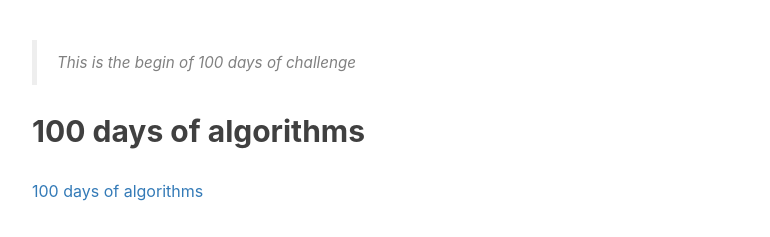
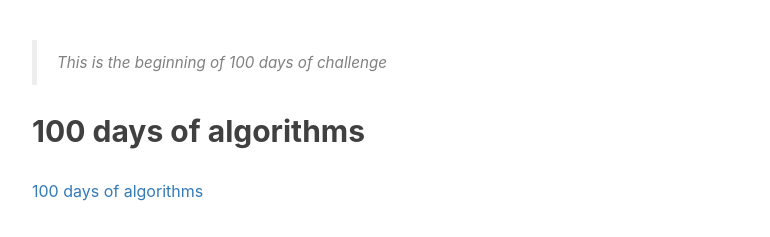
Before and after one commit to einhep/einhep.github.io, a Jekyll site: the page built from _posts/2018-08-13-100daysofchallenge.md, in a window 1280 px wide. Shown: the part 523-760 px from the top of the page, without its empty margins (233-1003 px from the left). Built offline with Jekyll 4.4.1, drawn with Linux system fonts in a browser that asks for light colours; nearby versions of some CDN libraries; comment, search, counter and statistics services are not loaded.

Commit message:
Update 2018-08-13-100daysofchallenge.md
begin to beginning

```diff
--- a/_posts/2018-08-13-100daysofchallenge.md
+++ b/_posts/2018-08-13-100daysofchallenge.md
@@ -11,7 +11,7 @@ tags:
     - 机器学习
 ---
 
-> This is the begin of 100 days of challenge
+> This is the beginning of 100 days of challenge
 
 ## 100 days of algorithms
 [100 days of algorithms](https://github.com/einhep/100days)
```
